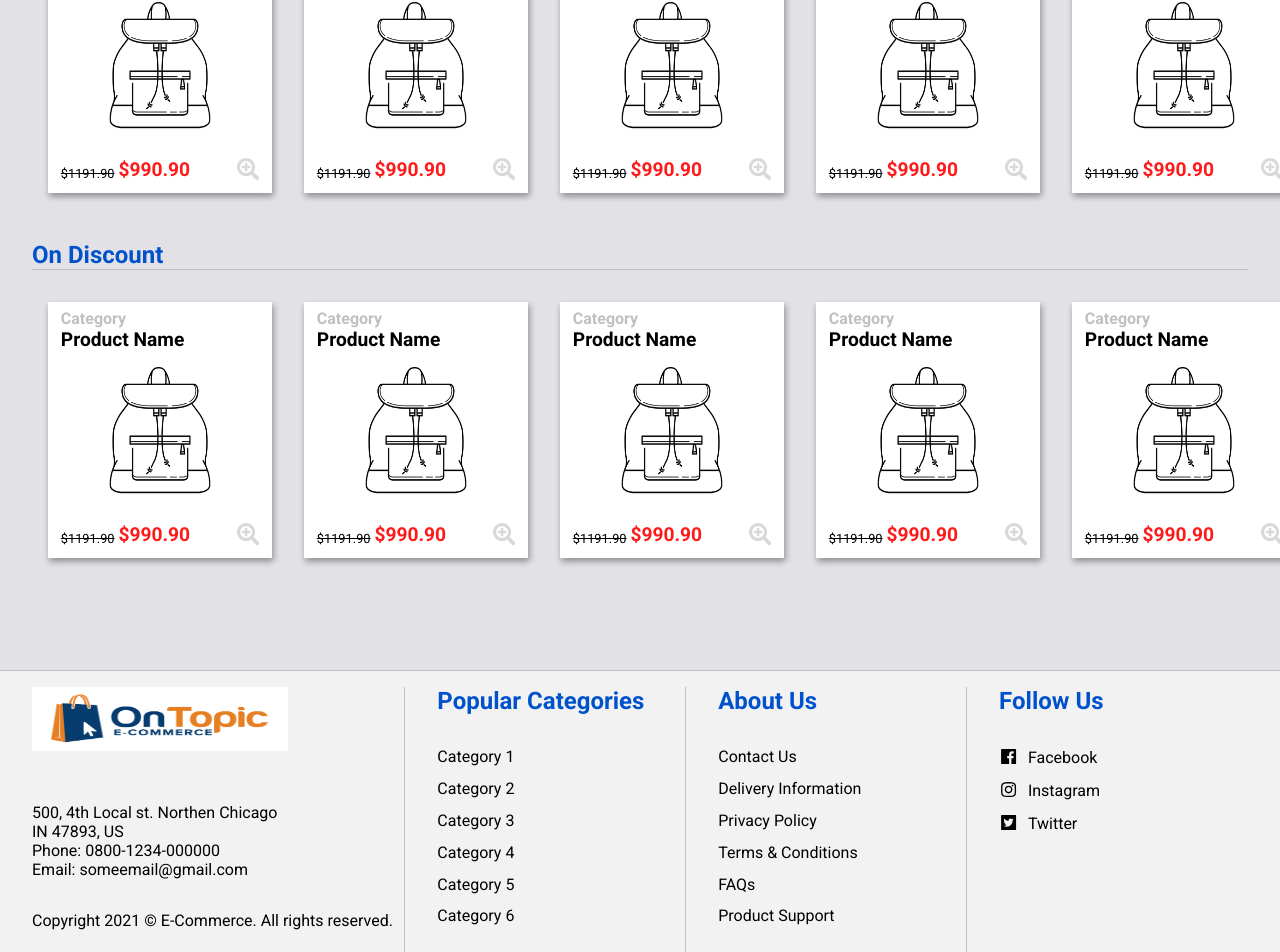
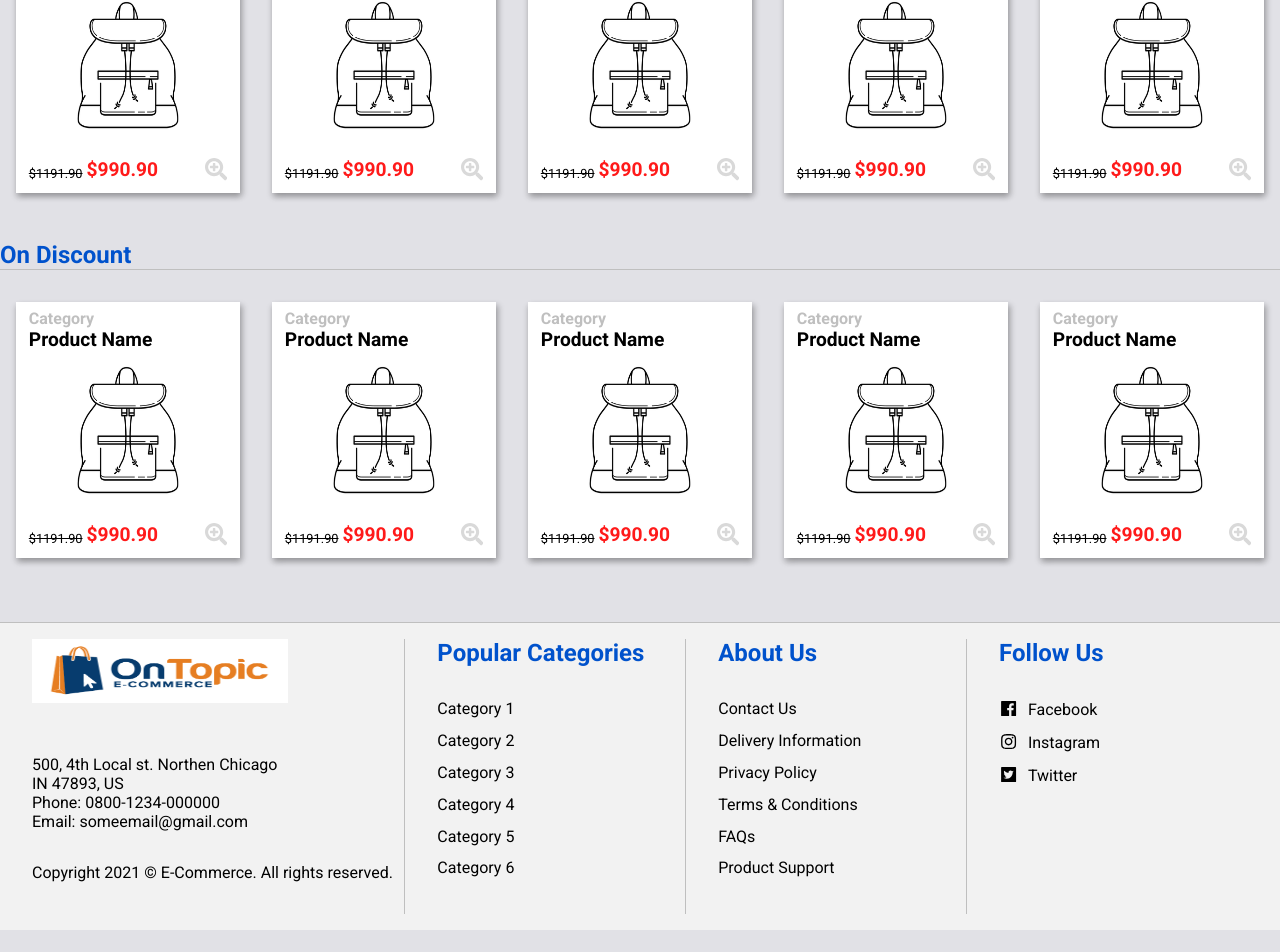
Before and after one commit to tfbio/frontend-ecomm, a Next.js app: page / in a window 1280 px wide. Shown: the part 834-1786 px from the top of the page. After the commit the page ends 1764 px from the top, so only its background shows below. Built offline with nearby package versions, Linux system fonts and the light colour scheme.

Commit message:
aligning site on center

```diff
--- a/src/components/Footer/footer.module.scss
+++ b/src/components/Footer/footer.module.scss
@@ -1,5 +1,6 @@
 .footerContainer {
   display: flex;
+  justify-content: center;
   flex-direction: row;
   background: var(--faded-white);
   margin-top: 4rem;
--- a/src/styles/home.module.scss
+++ b/src/styles/home.module.scss
@@ -1,9 +1,10 @@
 .container {
-  align-content: center;
+  margin: auto;
 }
 
 .content {
-  margin: 0 2rem;
+  max-width: 1366px;
+  margin: auto
 }
 
 .trending {
```
